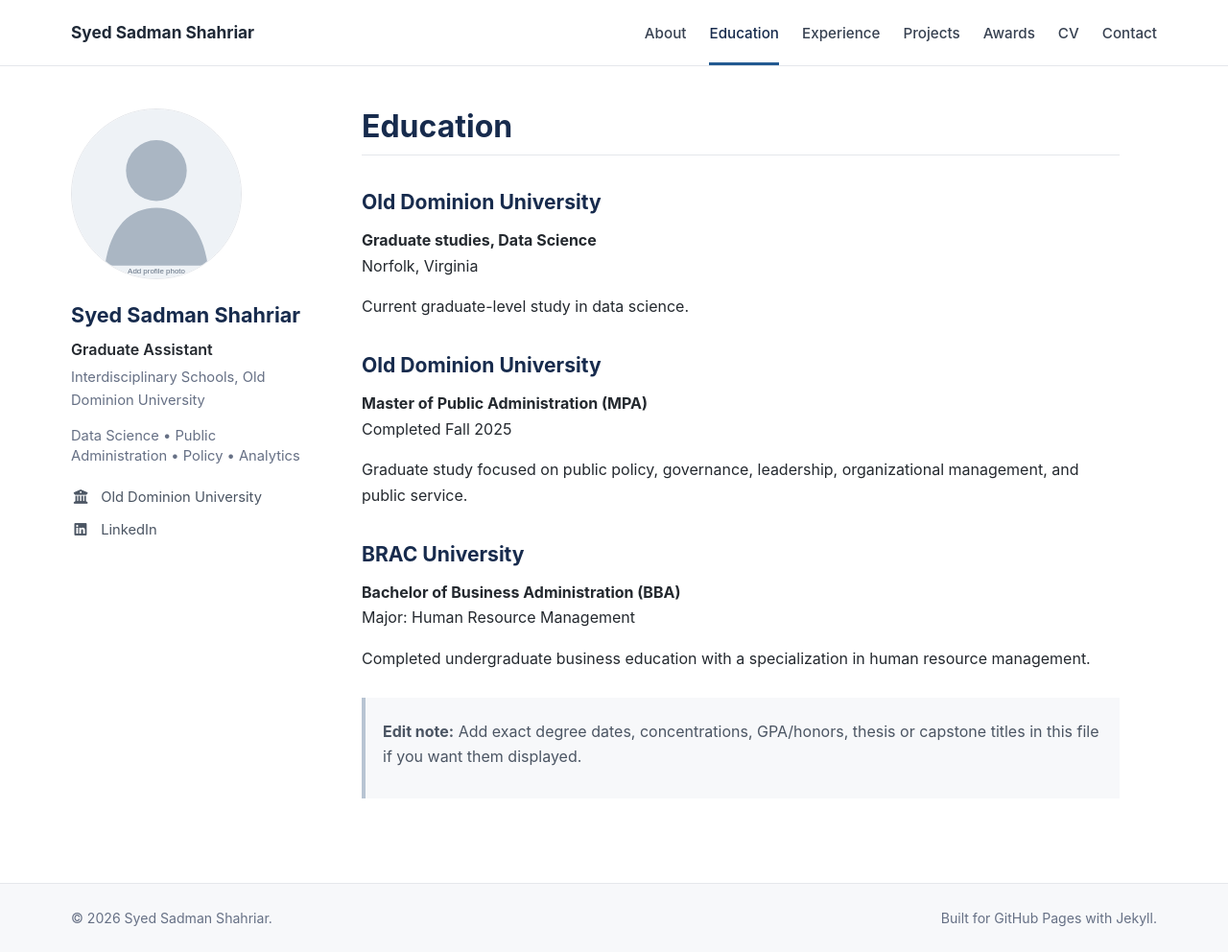
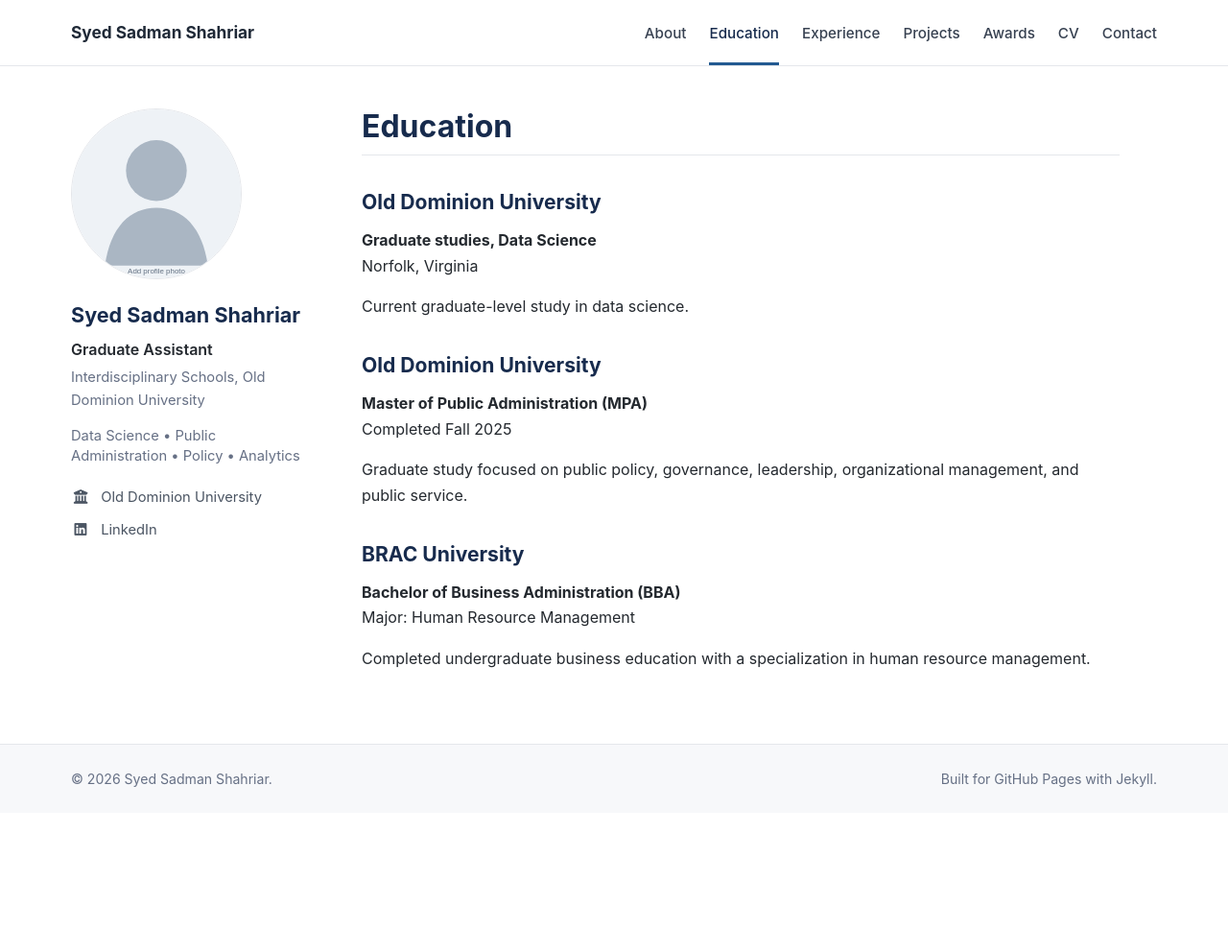
Before and after one commit to sshah005/sshah005.github.io, a Jekyll site: the page built from education.md, in a window 1280 px wide and 992 px high. Shown: the whole window at 96% size. Built offline with Jekyll 4.4.1, drawn with Linux system fonts in a browser that asks for light colours.

Commit message:
Update education.md

```diff
--- a/education.md
+++ b/education.md
@@ -26,5 +26,5 @@
 Completed undergraduate business education with a specialization in human
 resource management.
 
-> **Edit note:** Add exact degree dates, concentrations, GPA/honors, thesis or
-> capstone titles in this file if you want them displayed.
+<!-- > **Edit note:** Add exact degree dates, concentrations, GPA/honors, thesis or -->
+<!-- > capstone titles in this file if you want them displayed. -->
```
